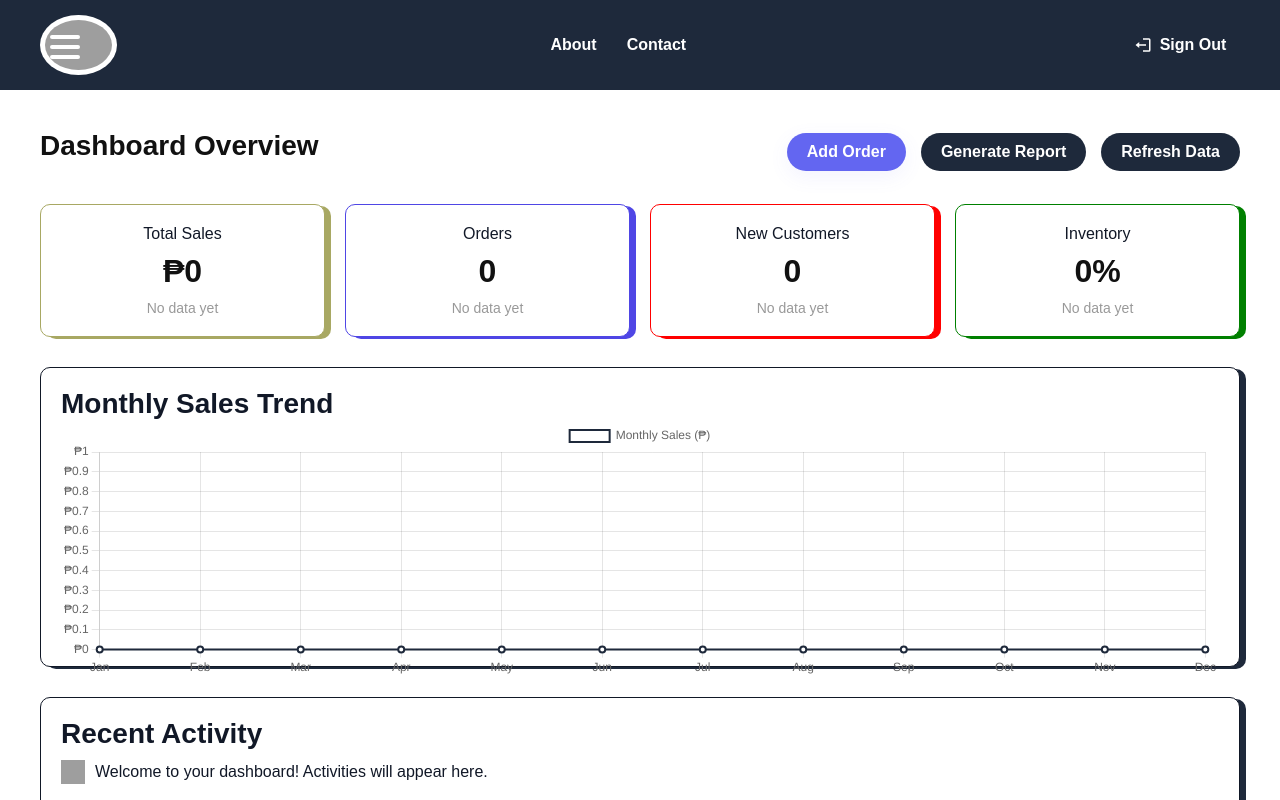
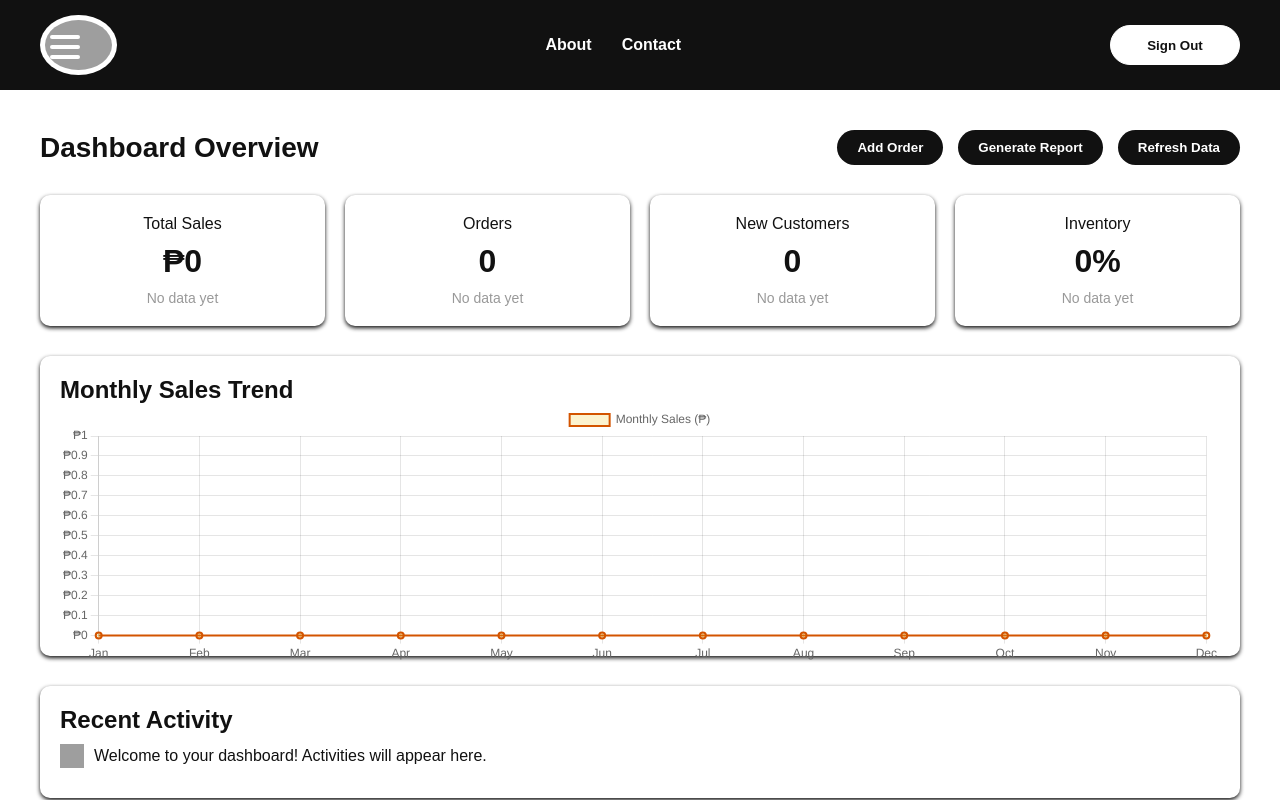
Before and after one commit to jgoleta/BisNest-Testing-Repo, a Django app: page /menu in a window 1280 px wide. Run offline with Django 5.2, Linux system fonts and the light colour scheme; grey boxes are pictures that could not be loaded.

Commit message:
Update menu.html

```diff
--- a/members/templates/menu.html
+++ b/members/templates/menu.html
@@ -2,13 +2,10 @@
 <html lang="en">
 
 <head>
-  <meta charset="UTF-8">
-  <meta name="viewport" content="width=device-width, initial-scale=1.0">
+  <meta charset="UTF-8" />
+  <meta name="viewport" content="width=device-width, initial-scale=1.0" />
   <title>Dashboard Overview</title>
   <style>
-    /* palette imported from palette.css (shared) */
-    @import url("./palette.css");
-
     * {
       box-sizing: border-box;
       margin: 0;
@@ -16,10 +13,25 @@
       font-family: 'Sen', sans-serif;
     }
 
+    body,
+    html {
+      height: 100%;
+      overflow: hidden;
+      /* Prevent body from scrolling */
+    }
+
     body {
       font-family: 'Sen', sans-serif;
       background: #fff;
       color: #111;
+    }
+
+    nav.navigation-top {
+      background: #111;
+      padding: 0 20px;
+      height: 90px;
+      position: relative;
+      z-index: 1001;
     }
 
     .navigation-div {
@@ -29,6 +41,7 @@
       display: flex;
       justify-content: space-between;
       align-items: center;
+      position: relative;
     }
 
     .nav-logo {
@@ -38,8 +51,54 @@
       padding: 5px;
     }
 
+    nav.navigation-top ul {
+      list-style: none;
+      display: flex;
+      gap: 30px;
+    }
+
+    nav.navigation-top li a {
+      color: #fff;
+      text-decoration: none;
+      font-weight: 600;
+      font-size: 16px;
+    }
+
+    nav.navigation-top li a:hover {
+      color: #bbb;
+    }
+
+    .nav-button {
+      background-color: #fff;
+      color: #111;
+      border: 1px solid #fff;
+      border-radius: 25px;
+      width: 130px;
+      height: 40px;
+      font-weight: bold;
+      cursor: pointer;
+      transition: background 0.3s, color 0.3s;
+    }
+
+    .nav-button:hover {
+      background-color: #8b8a8a;
+      color: #111;
+      border: 1px solid #111;
+    }
+
+    .container {
+      display: flex;
+      height: calc(100% - 90px);
+      /* Below top nav */
+      overflow: hidden;
+    }
+
+    .sidebar ul {
+      list-style: none;
+    }
+
     .sidebar ul li {
-      padding: 5px 30px;
+      padding: 15px 20px;
     }
 
     .sidebar ul li a {
@@ -50,8 +109,23 @@
       gap: 10px;
     }
 
+    .sidebar ul li:hover {
+      background: linear-gradient(165deg, #fff, #979191);
+      border-radius: 10px;
+      margin-left: 10px;
+      transition: all 0.3s ease;
+    }
+
     .sidebar img {
       width: 30px;
+    }
+
+    .main-content {
+      flex: 1;
+      overflow-y: auto;
+      padding: 40px;
+      height: 100%;
+      background: #fff;
     }
 
     .dashboard-header {
@@ -89,12 +163,11 @@
     }
 
     .stat-card {
-      background-color: rgb(255, 255, 255);
+      background-color: white;
       border-radius: 10px;
       padding: 20px;
       box-shadow: 0 2px 4px #111;
       text-align: center;
-      border: 1px solid;
     }
 
     .stat-value {
@@ -270,106 +427,84 @@
   </label>
   <label for="sidebarToggle" class="overlay"></label>
 
+
+
+  <nav class="sidebar">
+    <ul>
+      <li><a href="{% url 'webpage3' %}"><img src="https://i.ibb.co/pvpZssRq/Home-logo.png" alt="">Home</a></li>
+      <li><a href="{% url 'webpage2' %}"><img src="https://i.ibb.co/n8LVnKQC/Employee.png" alt="">Employee</a></li>
+      <li><a href="{% url 'webpage7' %}"><img src="https://i.ibb.co/PZdTmb35/Customer.png" alt="">Customer</a></li>
+      <li><a href="{% url 'webpage8' %}"><img src="https://i.ibb.co/rRx31wRN/Product.png" alt="">Product</a></li>
+      <li class="dropdown">
+        <input type="checkbox" id="orderDropdown" class="dropdown-toggle" hidden>
+        <label for="orderDropdown" class="dropdown-label">
+          <img src="https://i.ibb.co/ZR2xsV1q/Order.png" alt="">
+          <span class="label-text">Order</span>
+          <span class="arrow">&#9662;</span>
+        </label>
+        <ul class="dropdown-menu">
+          <li><a href="{% url 'webpage5' %}"><img src="https://i.ibb.co/ZR2xsV1q/Order.png" alt="">Order</a></li>
+          <li><a href="{% url 'webpage4' %}"><img src="https://i.ibb.co/MKS50nw/Payment.png" alt="">Payment</a></li>
+          <li><a href="{% url 'webpage9' %}"><img src="https://i.ibb.co/hFz1vbwj/Delivery.png" alt="">Delivery</a></li>
+        </ul>
+      </li>
+      <li><a href="{% url 'webpage11' %}"><img src="https://i.ibb.co/9Hhv1XT5/Supply.png" alt="">Supply</a></li>
+      <li><a href="{% url 'webpage10' %}"><img src="https://i.ibb.co/bMgBFjcB/sales-logo.png" alt="">Sales Report</a>
+      </li>
+    </ul>
+  </nav>
+
   <nav class="navigation-top">
     <div class="navigation-div">
       <img src="https://i.ibb.co/60c2V5M5/485022833-1021832163206590-2049955099638617889-n.png" class="nav-logo"
-        alt="Logo">
+        alt="Logo" />
       <ul>
         <li><a href="{% url 'webpage12' %}">About</a></li>
         <li><a href="#contact">Contact</a></li>
       </ul>
-      <button class="btn-signout" onclick="window.location.href='{% url 'webpage1' %}'"><svg class="signout-icon"
-          xmlns="http://www.w3.org/2000/svg" viewBox="0 0 24 24" aria-hidden="true">
-          <path d="M16 13v-2H7V8l-5 4 5 4v-3zM20 3h-8v2h8v14h-8v2h8a2 2 0 0 0 2-2V5a2 2 0 0 0-2-2z" />
-        </svg>Sign Out</button>
+      <button class="nav-button" onclick="window.location.href='{% url 'webpage1' %}'">Sign Out</button>
     </div>
   </nav>
 
-  <nav class="sidebar">
-    <ul>
-      <li><a href="{% url 'webpage3' %}"><svg class="nav-icon" xmlns="http://www.w3.org/2000/svg" viewBox="0 0 24 24" width="20"
-            height="20" fill="currentColor" style="vertical-align:middle;margin-right:8px">
-            <path d="M3 11.5L12 4l9 7.5V20a1 1 0 0 1-1 1h-5v-6H9v6H4a1 1 0 0 1-1-1v-8.5z" />
-          </svg>Home</a></li>
-      <li><a href="{% url 'webpage2' %}"><svg class="nav-icon" xmlns="http://www.w3.org/2000/svg" viewBox="0 0 24 24"
-            width="20" height="20" fill="currentColor" style="vertical-align:middle;margin-right:8px">
-            <path d="M12 12a4 4 0 1 0 0-8 4 4 0 0 0 0 8zm0 2c-5 0-9 2.5-9 6v1h18v-1c0-3.5-4-6-9-6z" />
-          </svg>Employee</a></li>
-      <li><a href="{% url 'webpage7' %}"><svg class="nav-icon" xmlns="http://www.w3.org/2000/svg" viewBox="0 0 24 24"
-            width="20" height="20" fill="currentColor" style="vertical-align:middle;margin-right:8px">
-            <path
-              d="M16 11c1.66 0 3-1.34 3-3s-1.34-3-3-3-3 1.34-3 3 1.34 3 3 3zM8 11c1.66 0 3-1.34 3-3S9.66 5 8 5 5 6.34 5 8s1.34 3 3 3zM8 13c-2.33 0-7 1.17-7 3.5V19h14v-2.5C15 14.17 10.33 13 8 13zm8 0c-.29 0-.62.02-.97.05 1.16.84 1.97 1.97 1.97 3.45V19h6v-2.5C23 14.17 18.33 13 16 13z" />
-          </svg>Customer</a></li>
-      <li><a href="{% url 'webpage8' %}"><svg class="nav-icon" xmlns="http://www.w3.org/2000/svg" viewBox="0 0 24 24" width="20"
-            height="20" fill="currentColor" style="vertical-align:middle;margin-right:8px">
-            <path d="M21 8l-9-5-9 5v8l9 5 9-5V8zM12 3v18" />
-          </svg>Product</a></li>
-      <li><a href="{% url 'webpage5' %}"><svg class="nav-icon" xmlns="http://www.w3.org/2000/svg" viewBox="0 0 24 24" width="20"
-            height="20" fill="currentColor" style="vertical-align:middle;margin-right:8px">
-            <path d="M7 3h10v4H7zM7 9h10v12H7zM9 11h6v2H9zM9 15h6v2H9z" />
-          </svg>Order</a></li>
-      <li><a href="{% url 'webpage4' %}"><svg class="nav-icon" xmlns="http://www.w3.org/2000/svg" viewBox="0 0 24 24" width="20"
-            height="20" fill="currentColor" style="vertical-align:middle;margin-right:8px">
-            <rect x="2" y="5" width="20" height="14" rx="2" />
-            <path d="M2 10h20" fill="#fff" />
-          </svg>Payment</a></li>
-      <li><a href="{% url 'webpage9' %}"><svg class="nav-icon" xmlns="http://www.w3.org/2000/svg" viewBox="0 0 24 24"
-            width="20" height="20" fill="currentColor" style="vertical-align:middle;margin-right:8px">
-            <path d="M3 7h13l4 4v6h-2a3 3 0 0 1-6 0H8a3 3 0 0 1-6 0V7zM16 8v4h3" />
-          </svg>Delivery</a></li>
-      <li><a href="{% url 'webpage11' %}"><svg class="nav-icon" xmlns="http://www.w3.org/2000/svg" viewBox="0 0 24 24" width="20"
-            height="20" fill="currentColor" style="vertical-align:middle;margin-right:8px">
-            <path d="M21 16V8l-9-5-9 5v8l9 5 9-5z" />
-          </svg>Supply</a></li>
-      <li><a href="{% url 'webpage10' %}"><svg class="nav-icon" xmlns="http://www.w3.org/2000/svg" viewBox="0 0 24 24" width="20"
-            height="20" fill="currentColor" style="vertical-align:middle;margin-right:8px">
-            <rect x="3" y="11" width="4" height="10" />
-            <rect x="10" y="7" width="4" height="14" />
-            <rect x="17" y="3" width="4" height="18" />
-          </svg>Sales Report</a></li>
-    </ul>
-  </nav>
-
-  <div class="container">
   <main class="main-content">
     <div class="dashboard-header">
       <h1 class="page-title">Dashboard Overview</h1>
       <div class="quick-actions">
-          <button class="action-button btn btn-primary btn-add" id="addOrderBtn">Add Order</button>
-          <button class="btn btn-secondary" id="generateReportBtn">Generate Report</button>
-          <button class="btn btn-secondary" id="refreshBtn">Refresh Data</button>
+        <button class="action-button" id="addOrderBtn">Add Order</button>
+        <button class="action-button" id="generateReportBtn">Generate Report</button>
+        <button class="action-button" id="refreshBtn">Refresh Data</button>
       </div>
     </div>
 
     <div class="stats-grid">
-        <div class="stat-card" style="box-shadow: 6px 2px #a8a863; border-color: #a8a863;">
+      <div class="stat-card">
         <div>Total Sales</div>
         <div class="stat-value" id="totalSales">₱0</div>
         <div class="stat-note">No data yet</div>
       </div>
-        <div class="stat-card" style="box-shadow: 6px 2px #4f46e5; border-color: #4f46e5;">
+      <div class="stat-card">
         <div>Orders</div>
         <div class="stat-value" id="totalOrders">0</div>
         <div class="stat-note">No data yet</div>
       </div>
-        <div class="stat-card" style="box-shadow: 6px 2px #FF0000; border-color: #FF0000;">
+      <div class="stat-card">
         <div>New Customers</div>
         <div class="stat-value" id="newCustomers">0</div>
         <div class="stat-note">No data yet</div>
       </div>
-        <div class="stat-card" style="box-shadow: 6px 2px #008000; border-color: #008000;">
+      <div class="stat-card">
         <div>Inventory</div>
         <div class="stat-value" id="inventoryLevel">0%</div>
         <div class="stat-note">No data yet</div>
       </div>
     </div>
 
-      <div class="chart-container" style="box-shadow: 6px 2px #1e293b; border-color: #1e293b; border: 1px solid;">
+    <div class="chart-container">
       <h2>Monthly Sales Trend</h2>
       <canvas id="salesChart"></canvas>
     </div>
 
-      <div class="activity-card" style="box-shadow: 6px 2px #1e293b; border-color: #1e293b; border: 1px solid;">
+    <div class="activity-card">
       <h2>Recent Activity</h2>
       <div id="activityFeed">
         <div class="activity-item">
@@ -402,11 +537,11 @@
         datasets: [{
           label: 'Monthly Sales (₱)',
           data: Array(12).fill(0),
-          backgroundColor: '#fff',
-          borderColor: '#1e293b',
+          backgroundColor: 'rgba(241, 196, 15, 0.2)',
+          borderColor: 'rgba(211, 84, 0, 1)',
           borderWidth: 2,
           tension: 0.4,
-          fill: true,
+          fill: true
         }]
       },
       options: {
@@ -460,7 +595,7 @@
     }
 
     document.getElementById('addOrderBtn').addEventListener('click', () => {
-      window.location.href = '{% url "webpage5" %}';
+      window.location.href = 'order.html';
     });
 
     document.getElementById('generateReportBtn').addEventListener('click', () => {
```
Also changed, not shown: other parts of members/templates/menu.html (+96 -12 lines). Lines whose indentation alone changed are shown as unchanged.
